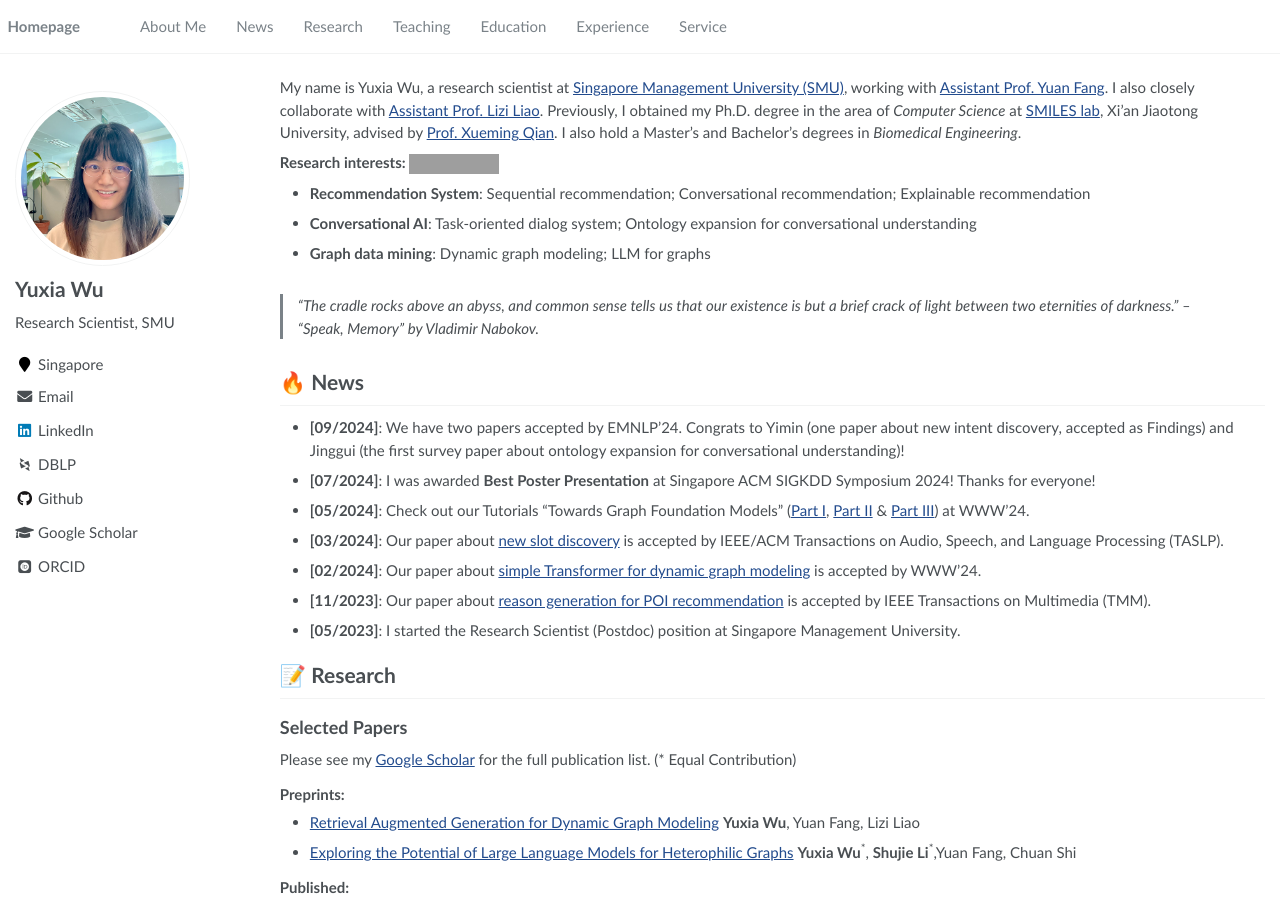
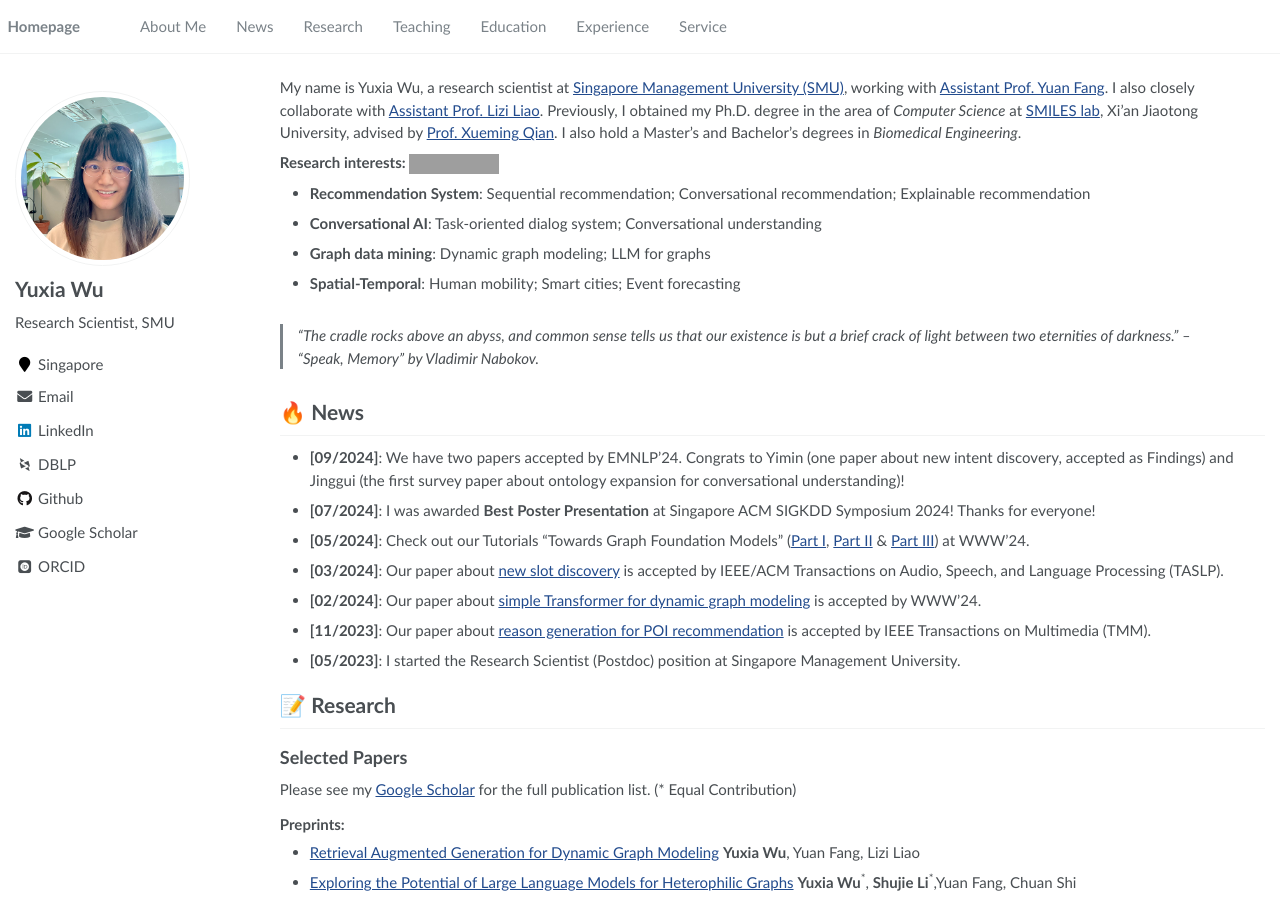
Before and after one commit to YuxiaWu/YuxiaWu.github.io, a Jekyll site: the page built from _pages/about.md, in a window 1280 px wide and 900 px high. Built offline with Jekyll 4.4.1, drawn with Linux system fonts in a browser that asks for light colours; some web fonts are replaced; grey boxes are pictures that could not be loaded.

Commit message:
Update about.md

```diff
--- a/_pages/about.md
+++ b/_pages/about.md
@@ -22,8 +22,9 @@ My name is Yuxia Wu, a research scientist at [Singapore Management University (S
 **Research interests:** <a href='https://scholar.google.com/citations?user=bRgptuYAAAAJ&hl=en'><img src="https://img.shields.io/endpoint?url={{ url | url_encode }}&logo=Google%20Scholar&labelColor=f6f6f6&color=9cf&style=flat&label=citations"></a>
 
 - **Recommendation System**: Sequential recommendation; Conversational recommendation; Explainable recommendation
-- **Conversational AI**: Task-oriented dialog system; Ontology expansion for conversational understanding
+- **Conversational AI**: Task-oriented dialog system; Conversational understanding
 - **Graph data mining**: Dynamic graph modeling; LLM for graphs
+- **Spatial-Temporal**: Human mobility; Smart cities; Event forecasting
 
 > "The cradle rocks above an abyss, and common sense tells us that our existence is but a brief crack of light between two eternities of darkness." – "Speak, Memory" by *Vladimir Nabokov.*
 
@@ -56,7 +57,7 @@ Please see my [Google Scholar](https://scholar.google.com/citations?user=bRgptuY
   - "Pseudo-Label Enhanced Prototypical Contrastive Learning for Uniformed Intent Discovery"
 
     **Yimin Deng**<sup>\*</sup>, **Yuxia Wu**<sup>\*</sup>, Li Zhu, Guoshuai Zhao, Xueming Qian. Findings of EMNLP 2024
-  - "A Survey of Ontology Expansion for Conversational Understanding"
+  - ["A Survey of Ontology Expansion for Conversational Understanding"](/my_papers/EMNLP24-Survey-OnExp.pdf)
 
     Jinggui Liang, **Yuxia Wu**, Yuan Fang, Hao Fei, Lizi Liao. EMNLP 2024
 
```
